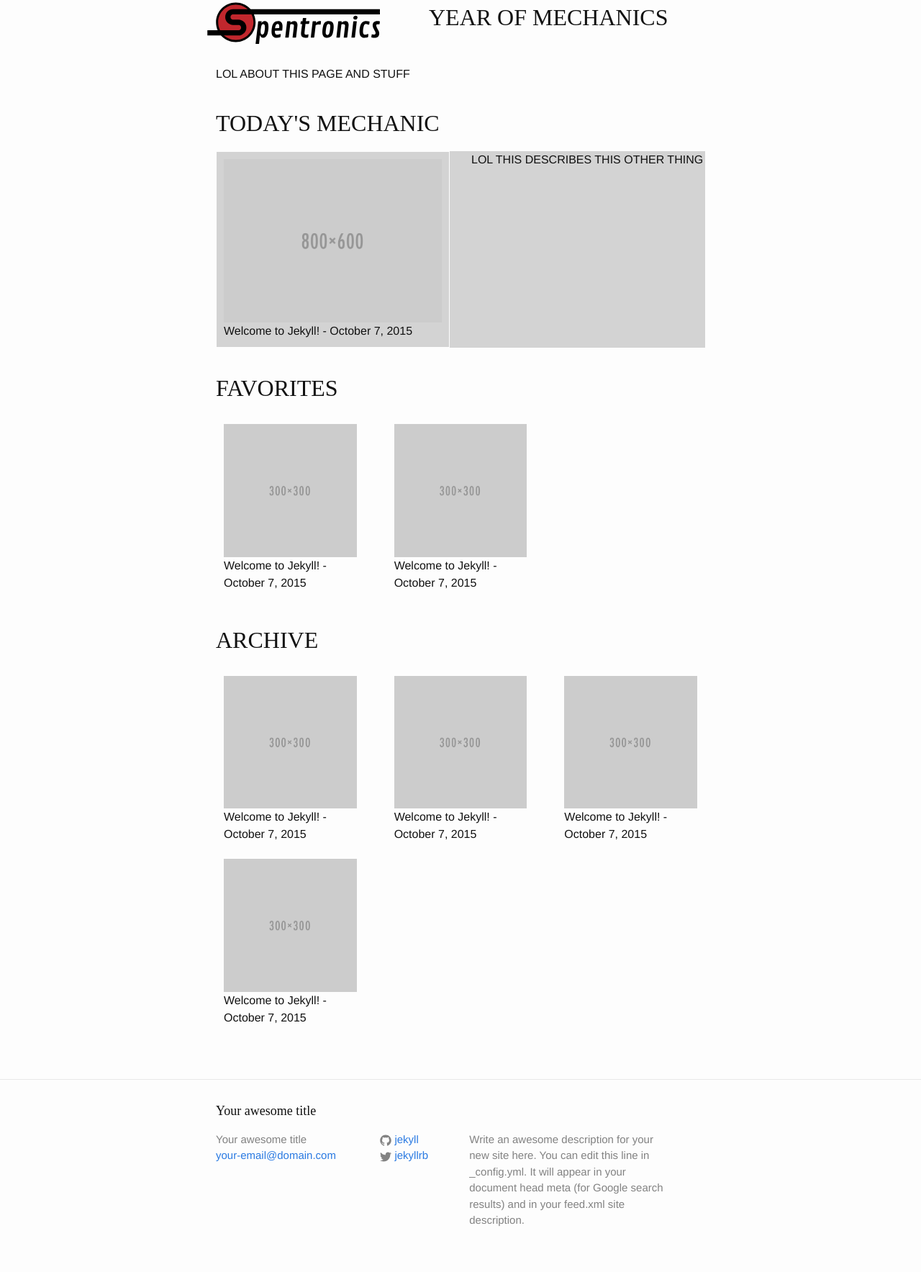
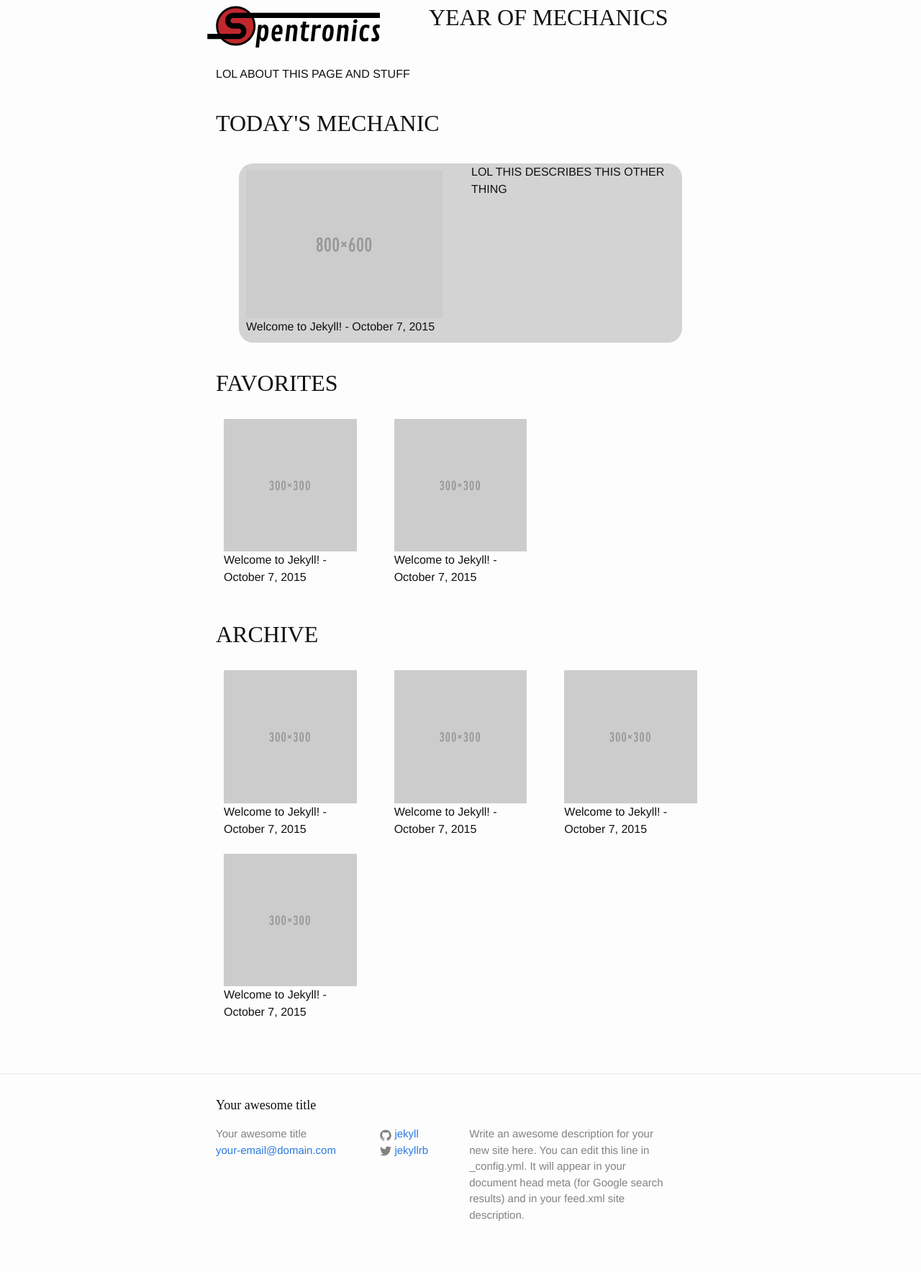
Before and after one commit to spencerflem/rifflist, a Jekyll site: the page built from index.html, in a window 1280 px wide. Shown: the whole page at 72% size. Built offline with Jekyll 4.4.1, drawn with Linux system fonts in a browser that asks for light colours; some web fonts are replaced.

Commit message:
more style

```diff
--- a/_sass/_base.scss
+++ b/_sass/_base.scss
@@ -215,6 +215,13 @@ pre {
     font-size: 2em;
     margin: 0 2em;
 }
+.wrap {
+  position: relative;
+}
+.site-title {
+  position: relative;
+  top: 0.5rem;
+}
 
 
 
@@ -230,4 +237,12 @@ pre {
 }
 .current {
     background-color: lightgray;
+    margin: 2em;
+    border-radius: 20px;
 }
+.current .preview-panel {
+  border: none;
+}
+.current .preview-panel:hover {
+  border: 1px solid gray;
+}
```
